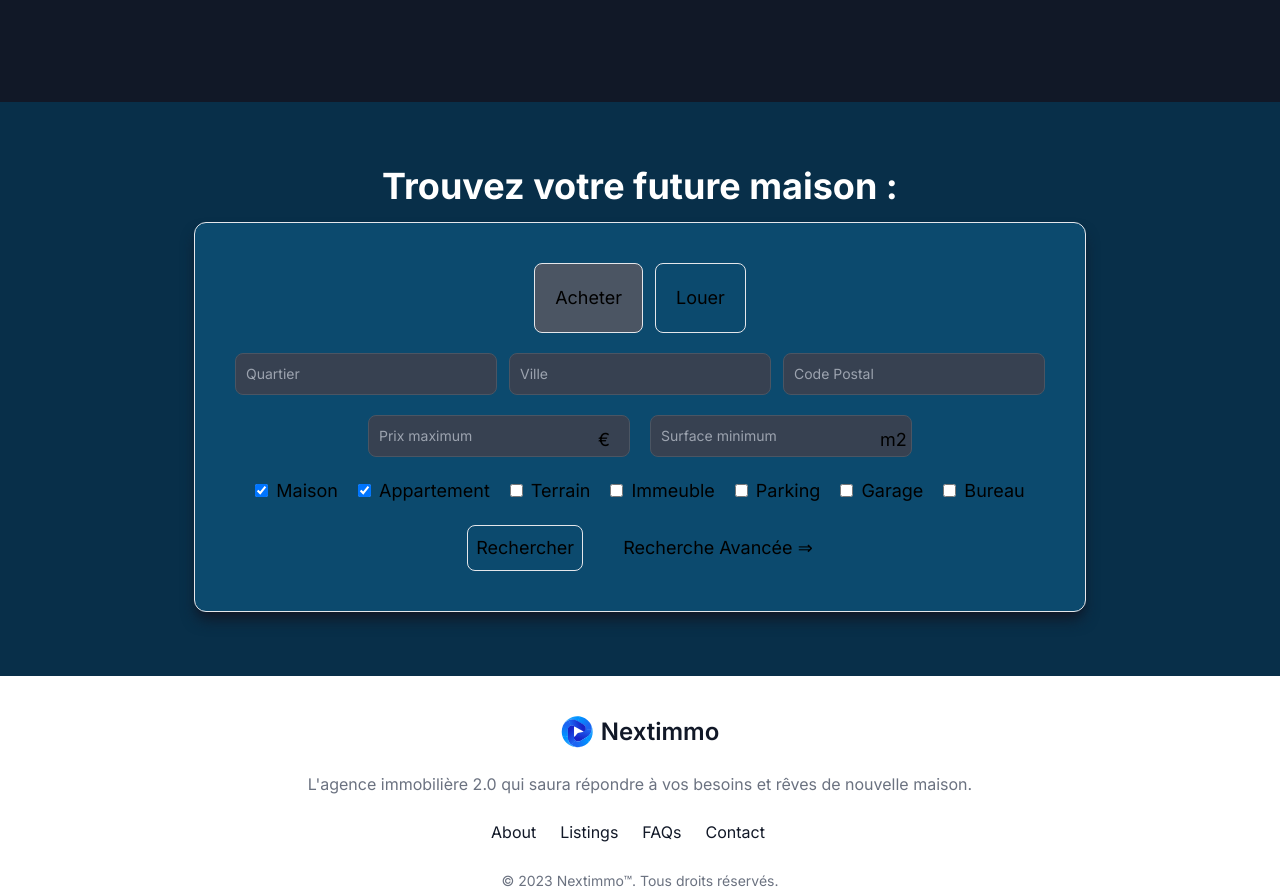
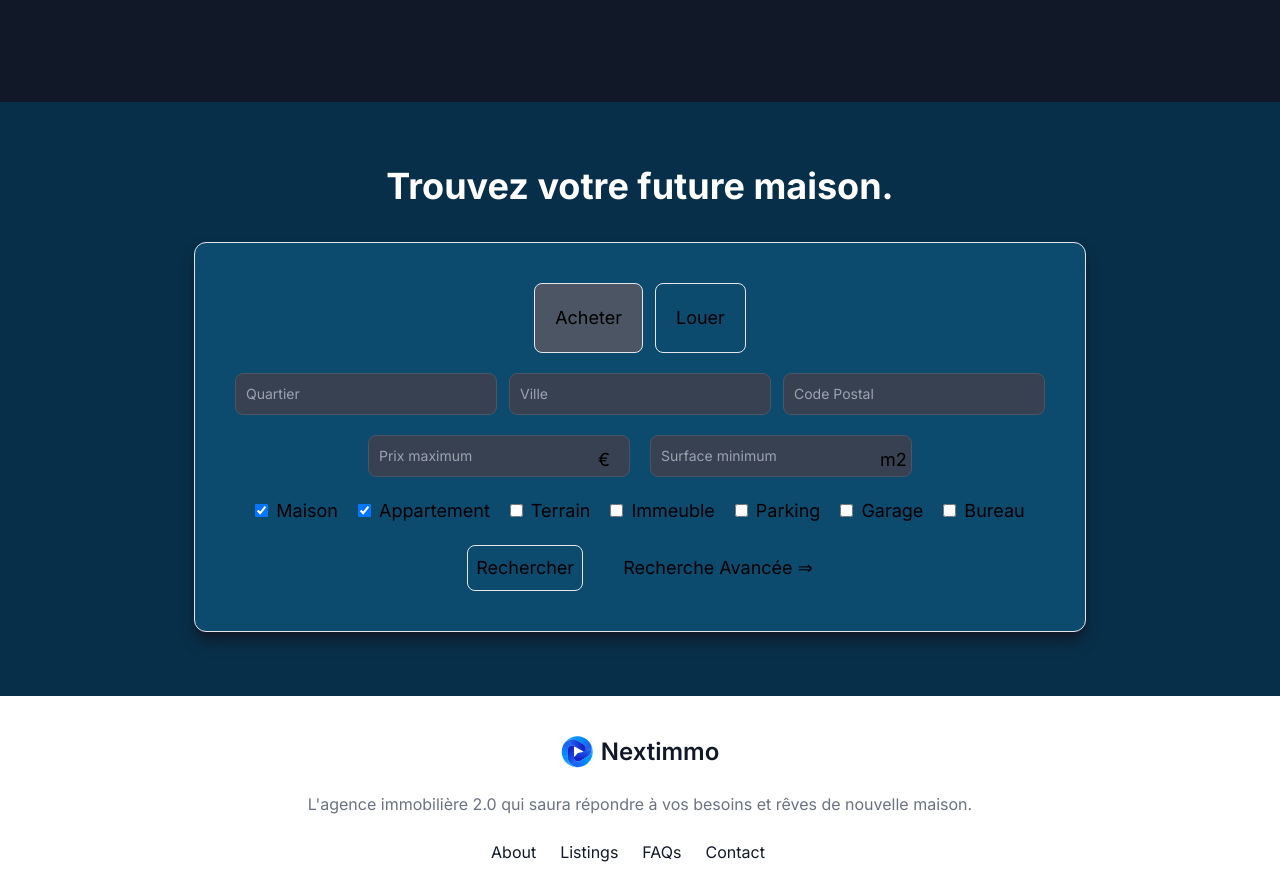
Before and after one commit to Ayrow/nextimmo, a Next.js app: page / in a window 1280 px wide. Shown: the part 478-1371 px from the top of the page. Built offline with nearby package versions, Linux system fonts and the light colour scheme; no server answers.

Commit message:
updated links for button in homepage hero

```diff
--- a/src/app/page.tsx
+++ b/src/app/page.tsx
@@ -6,12 +6,13 @@ const Home: React.FC = () => {
   return (
     <main className=' flex min-h-screen w-screen flex-col items-center'>
       <Hero />
-      <section className=' bg-sky-950 w-full py-8 px-4 lg:py-16 lg:px-6 sm:text-lg flex flex-col items-center'>
+      <section className=' bg-sky-950 w-full py-8 px-4 lg:py-16 lg:px-6 sm:text-lg flex flex-col gap-5 items-center'>
         <h2 className='mb-4 text-4xl font-bold text-white'>
-          Trouvez votre future maison :
+          Trouvez votre future maison.
         </h2>
         <BasicHomepageSearch />
       </section>
+      <section></section>
     </main>
   );
 };
--- a/src/components/Hero.tsx
+++ b/src/components/Hero.tsx
@@ -15,7 +15,7 @@ const Hero: React.FC = () => {
               Vous y trouverez forcément la future maison de vos rêves!
             </p>
             <Link
-              href='#'
+              href='/annonces'
               className='inline-flex items-center justify-center px-5 py-3 mr-3 text-base font-medium text-center text-white rounded-lg bg-primary-700 hover:bg-primary-800 focus:ring-4 focus:ring-primary-300 focus:ring-primary-900'>
               Voir les annonces
               <svg
@@ -30,7 +30,7 @@ const Hero: React.FC = () => {
               </svg>
             </Link>
             <Link
-              href='#'
+              href='/contact'
               className='inline-flex items-center justify-center px-5 py-3 text-base font-medium text-center border rounded-lg focus:ring-4 text-white border-gray-700 hover:bg-gray-700 focus:ring-gray-800'>
               Nous contacter
             </Link>
```
